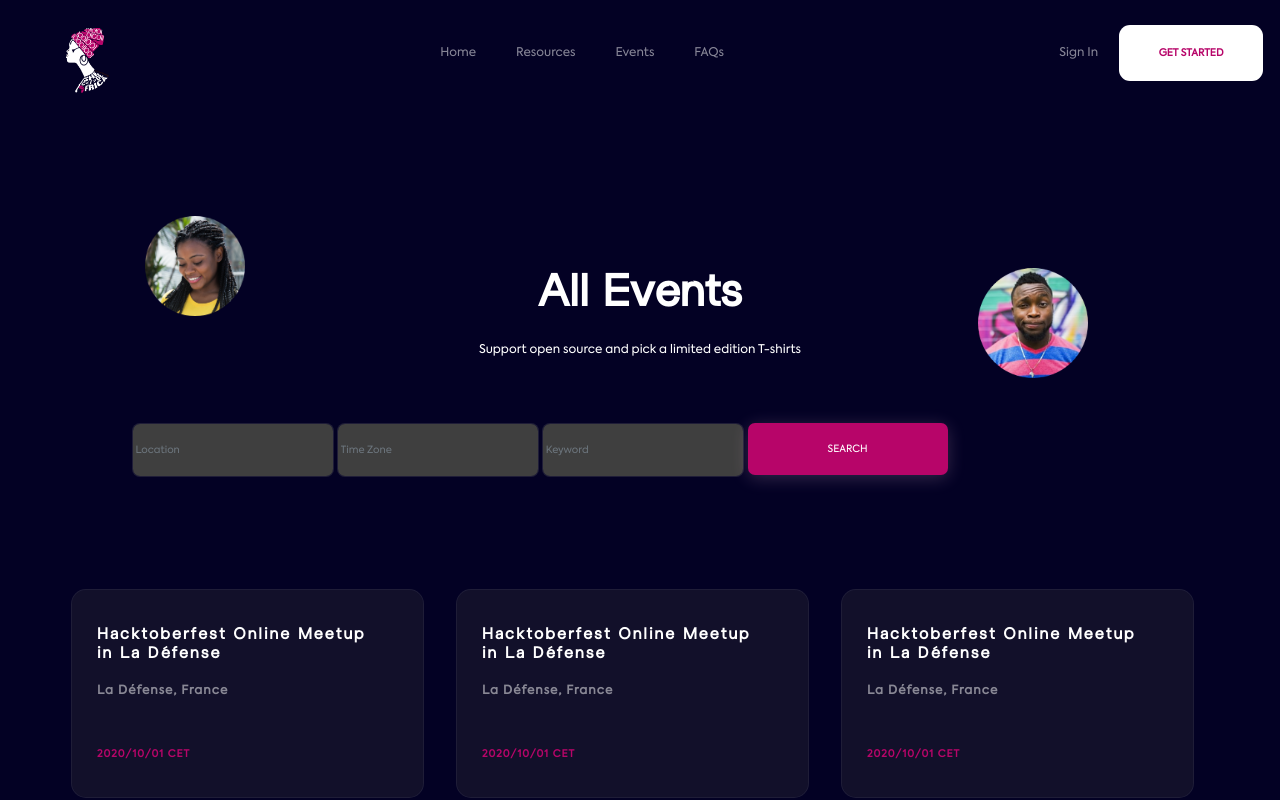
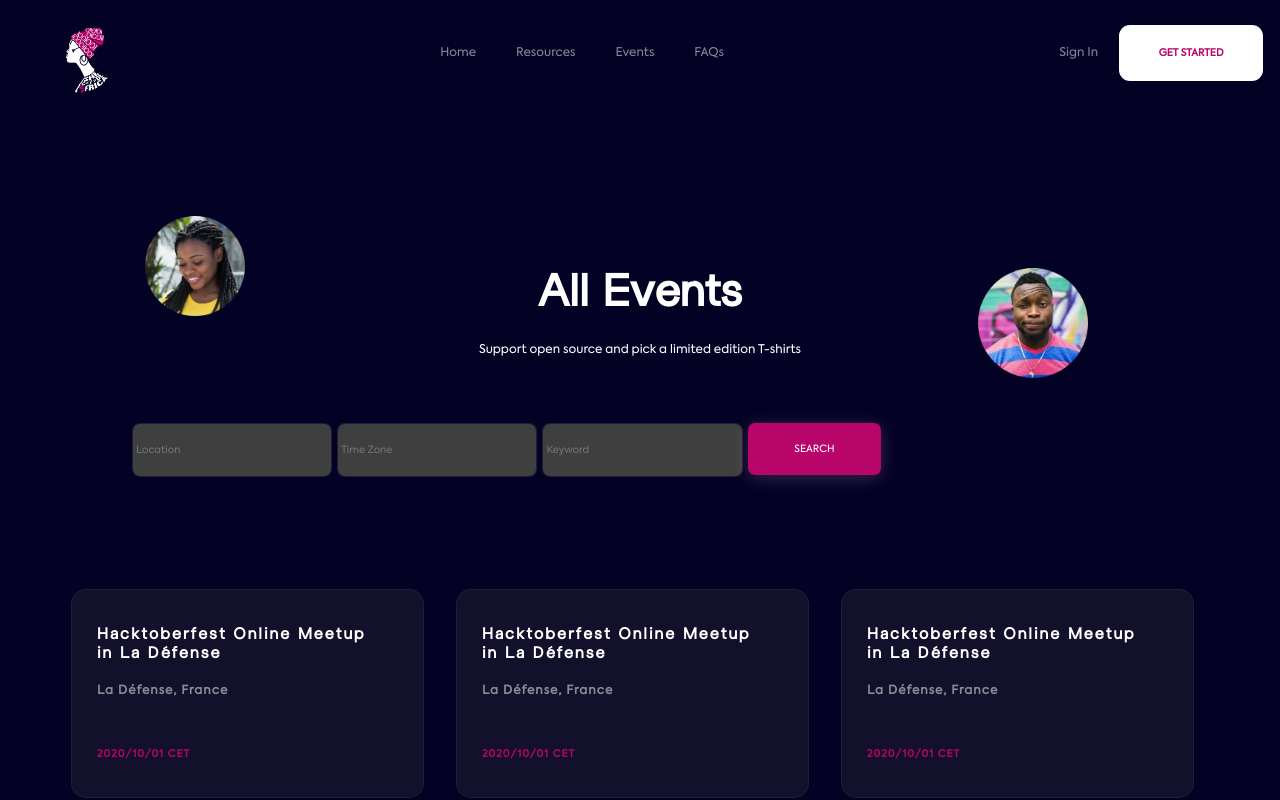
Before and after one commit to she-code-africa/WOSCA-FE, a React (Create React App) app: page /events in a window 1280 px wide. Shown: the top 800 px of the page. Built offline with nearby package versions, Linux system fonts and the light colour scheme.

Commit message:
responsiveness fixes

```diff
--- a/src/components/card.js
+++ b/src/components/eventcard.js
@@ -1,5 +1,5 @@
 import React from "react";
-import '../styles/components/card.css';
+import '../styles/components/eventcard.css';
 
 function Card(props) {
     return (
--- a/src/styles/components/card.css
+++ b/src/styles/components/eventcard.css
@@ -65,7 +65,7 @@
 
 @media (max-width: 559px) {
     .event-card {
-        width: 50%;
+        width: 60%;
         margin: 16px auto;
     }
 }
--- a/src/styles/components/subscribe.css
+++ b/src/styles/components/subscribe.css
@@ -25,9 +25,15 @@
     border: 1px solid #70707042;
     border-radius: .5rem;
     color: #D1D1D1;
-    padding: .375rem .15rem;
+    padding: .375rem .0rem;
     font-size: 10px;
     height: 40px;
+    padding-left: 3px;
+}
+
+.form-control:focus {
+    background-color: #FFFFFF50;
+
 }
 
 .btn {
--- a/src/styles/views/event.css
+++ b/src/styles/views/event.css
@@ -25,8 +25,17 @@
     padding-top: 25px;
 }
 
+.event-button {
+    width: 66%;
+    float: left;
+}
+
 @media (max-width: 767px) {
     .up img, .down img, .hide-form {
         display: none;
     }
+
+    .event-button {
+        width: 100%;
+    }
 }
--- a/src/views/events/event.js
+++ b/src/views/events/event.js
@@ -2,7 +2,7 @@
 import Header from '../../components/header';
 import Footer from '../../components/footer';
 import Subscribe from '../../components/subscribe';
-import Card from '../../components/card';
+import Card from '../../components/eventcard';
 import woman from '../../assets/images/eventwoman.png';
 import man from '../../assets/images/eventman.png';
 import '../../styles/views/event.css';
@@ -50,7 +50,7 @@
                                 <Form.Control placeholder="Keyword" />
                             </Col>
                             <Col >
-                                <Button className="sub-button" type="submit">SEARCH</Button>
+                                <Button className="sub-button event-button" type="submit">SEARCH</Button>
                             </Col>
                             <Col className="hide-form"></Col>
                         </Form.Row>
```
